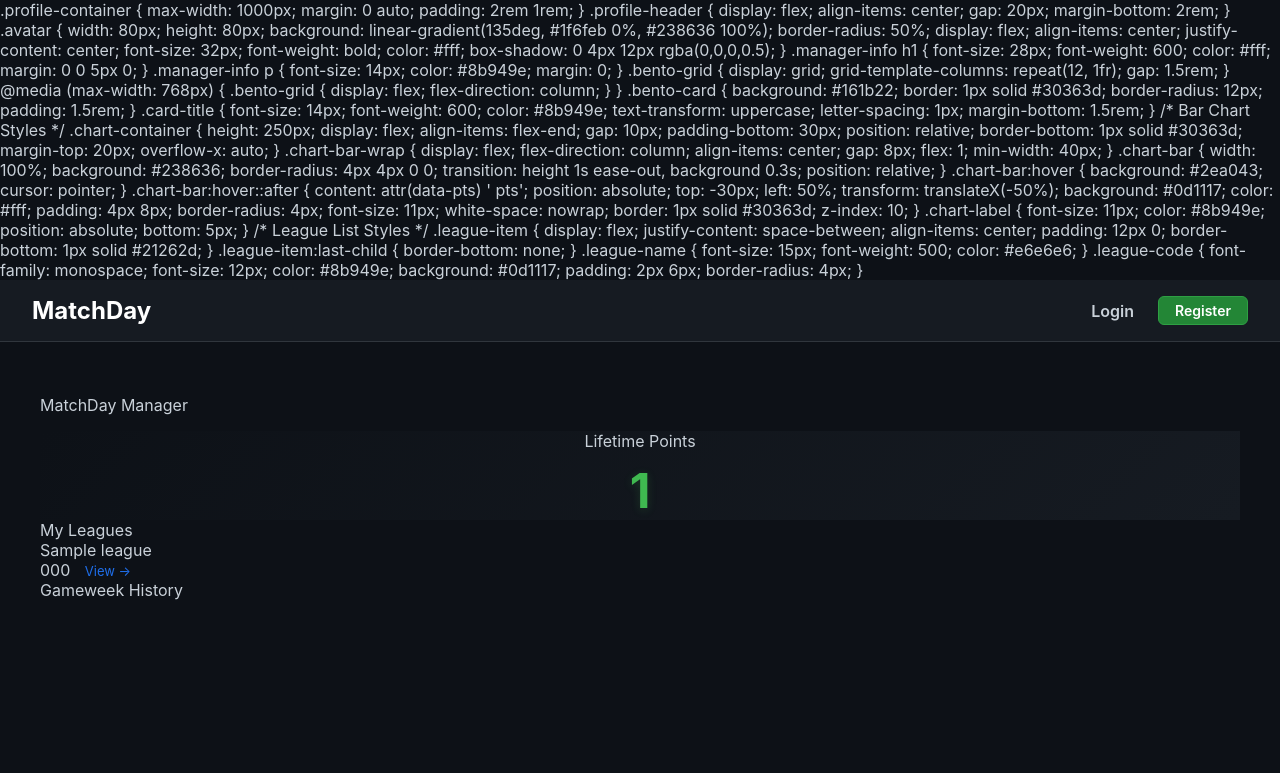
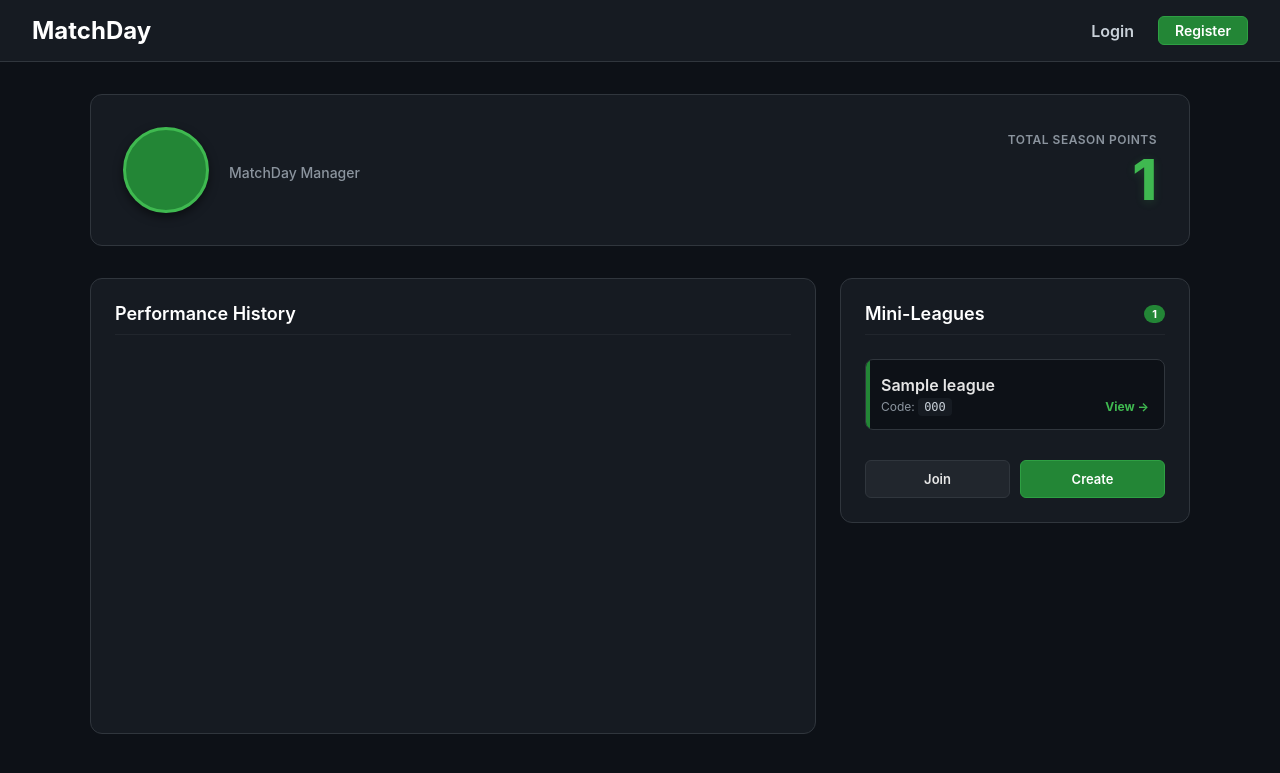
Before and after one commit to papingothegamer/matchday, a Django app: template core/templates/core/profile.html in a window 1280 px wide. Shown: the top 773 px of the page. Run offline with Django 5.2, Linux system fonts and the light colour scheme; tables that the repository leaves empty hold one stand-in row (values such as "Sample post"); the template is opened without the code that fills it: values that come from a table or form of the project are taken from there, most other values are stand-ins (such as "Sample title", 1, 10 or a date in 2020); a map, chart or similar area stays blank.

Commit message:
style(ui): redesign user profile with interactive Chart.js history graph and sleek mini-league cards

```diff
--- a/core/templates/core/profile.html
+++ b/core/templates/core/profile.html
@@ -1,109 +1,153 @@
 {% extends 'core/base.html' %}
-{% block title %}{{ request.user.username }}'s Profile — MatchDay{% endblock %}
+{% block title %}Profile — MatchDay{% endblock %}
 
 {% block extra_style %}
-.profile-container { max-width: 1000px; margin: 0 auto; padding: 2rem 1rem; }
-.profile-header { display: flex; align-items: center; gap: 20px; margin-bottom: 2rem; }
-.avatar { width: 80px; height: 80px; background: linear-gradient(135deg, #1f6feb 0%, #238636 100%); border-radius: 50%; display: flex; align-items: center; justify-content: center; font-size: 32px; font-weight: bold; color: #fff; box-shadow: 0 4px 12px rgba(0,0,0,0.5); }
-.manager-info h1 { font-size: 28px; font-weight: 600; color: #fff; margin: 0 0 5px 0; }
-.manager-info p { font-size: 14px; color: #8b949e; margin: 0; }
+<style>
+  .profile-header { background: #161b22; border: 1px solid #30363d; border-radius: 12px; padding: 2rem; display: flex; align-items: center; justify-content: space-between; margin-bottom: 2rem; flex-wrap: wrap; gap: 20px;}
+  .user-info { display: flex; align-items: center; gap: 20px; }
+  .avatar { width: 80px; height: 80px; background: #238636; color: #fff; border-radius: 50%; display: flex; align-items: center; justify-content: center; font-size: 2.2rem; font-weight: 700; text-transform: uppercase; border: 3px solid #3fb950; box-shadow: 0 4px 10px rgba(0,0,0,0.5);}
+  .username { font-size: 26px; font-weight: 700; color: #fff; margin: 0; }
+  .joined-date { font-size: 14px; color: #8b949e; margin-top: 4px; font-weight: 500;}
+  .total-pts-box { text-align: right; }
+  .total-pts-label { font-size: 12px; color: #8b949e; text-transform: uppercase; font-weight: 600; letter-spacing: 0.5px; }
+  .total-pts-value { font-size: 3.5rem; font-weight: 800; color: #3fb950; line-height: 1; margin-top: 5px; text-shadow: 0 2px 10px rgba(63, 185, 80, 0.2);}
 
-.bento-grid { display: grid; grid-template-columns: repeat(12, 1fr); gap: 1.5rem; }
-@media (max-width: 768px) { .bento-grid { display: flex; flex-direction: column; } }
-.bento-card { background: #161b22; border: 1px solid #30363d; border-radius: 12px; padding: 1.5rem; }
-.card-title { font-size: 14px; font-weight: 600; color: #8b949e; text-transform: uppercase; letter-spacing: 1px; margin-bottom: 1.5rem; }
+  .profile-grid { display: grid; grid-template-columns: 1fr 350px; gap: 1.5rem; align-items: start; }
+  @media (max-width: 900px) { .profile-grid { grid-template-columns: 1fr; } }
 
-/* Bar Chart Styles */
-.chart-container { height: 250px; display: flex; align-items: flex-end; gap: 10px; padding-bottom: 30px; position: relative; border-bottom: 1px solid #30363d; margin-top: 20px; overflow-x: auto; }
-.chart-bar-wrap { display: flex; flex-direction: column; align-items: center; gap: 8px; flex: 1; min-width: 40px; }
-.chart-bar { width: 100%; background: #238636; border-radius: 4px 4px 0 0; transition: height 1s ease-out, background 0.3s; position: relative; }
-.chart-bar:hover { background: #2ea043; cursor: pointer; }
-.chart-bar:hover::after { content: attr(data-pts) ' pts'; position: absolute; top: -30px; left: 50%; transform: translateX(-50%); background: #0d1117; color: #fff; padding: 4px 8px; border-radius: 4px; font-size: 11px; white-space: nowrap; border: 1px solid #30363d; z-index: 10; }
-.chart-label { font-size: 11px; color: #8b949e; position: absolute; bottom: 5px; }
+  .card { background: #161b22; border: 1px solid #30363d; border-radius: 12px; padding: 1.5rem; }
+  .card-title { font-size: 18px; font-weight: 600; color: #fff; margin-bottom: 1.5rem; display: flex; align-items: center; justify-content: space-between; border-bottom: 1px solid #21262d; padding-bottom: 10px;}
 
-/* League List Styles */
-.league-item { display: flex; justify-content: space-between; align-items: center; padding: 12px 0; border-bottom: 1px solid #21262d; }
-.league-item:last-child { border-bottom: none; }
-.league-name { font-size: 15px; font-weight: 500; color: #e6e6e6; }
-.league-code { font-family: monospace; font-size: 12px; color: #8b949e; background: #0d1117; padding: 2px 6px; border-radius: 4px; }
+  .league-card { background: #0d1117; border: 1px solid #30363d; border-radius: 8px; padding: 15px; margin-bottom: 12px; transition: transform 0.2s, border-color 0.2s; display: block; text-decoration: none; position: relative; overflow: hidden;}
+  .league-card:hover { transform: translateY(-2px); border-color: #8b949e; }
+  .league-card::before { content: ''; position: absolute; top: 0; left: 0; width: 4px; height: 100%; background: #238636; }
+  .league-name { font-size: 16px; font-weight: 600; color: #e6e6e6; margin-bottom: 4px;}
+  .league-meta { font-size: 12px; color: #8b949e; display: flex; justify-content: space-between; align-items: center;}
+  .btn-join { display: inline-block; background: #21262d; color: #e6e6e6; border: 1px solid #30363d; padding: 10px 16px; border-radius: 6px; text-decoration: none; font-size: 13px; font-weight: 600; transition: 0.2s; width: 100%; text-align: center; box-sizing: border-box; margin-top: 10px; }
+  .btn-join:hover { background: #30363d; color: #fff; }
+</style>
 {% endblock %}
 
 {% block content %}
-<div class="profile-container">
+<div style="max-width: 1100px; margin: 0 auto;">
+
     <div class="profile-header">
+        <div class="user-info">
             <div class="avatar">{{ request.user.username|make_list|first|upper }}</div>
-    <div class="manager-info">
-      <h1>{{ request.user.username }}</h1>
-      <p>MatchDay Manager</p>
+            <div>
+                <h2 class="username">{{ request.user.username }}</h2>
+                <div class="joined-date">MatchDay Manager</div>
+            </div>
+        </div>
+        <div class="total-pts-box">
+            <div class="total-pts-label">Total Season Points</div>
+            <div class="total-pts-value">{{ total_points }}</div>
         </div>
     </div>
 
-  <div class="bento-grid">
-    <div class="bento-card" style="grid-column: span 4; display: flex; flex-direction: column; justify-content: center; align-items: center; text-align: center; background: linear-gradient(135deg, #0d1117 0%, #161b22 100%);">
-      <div class="card-title" style="margin-bottom: 10px;">Lifetime Points</div>
-      <div style="font-size: 48px; font-weight: bold; color: #3fb950; text-shadow: 0 2px 10px rgba(63, 185, 80, 0.2);">{{ total_points }}</div>
+    <div class="profile-grid">
+        <div class="card">
+            <div class="card-title">Performance History</div>
+            {% if history_data %}
+            <div style="position: relative; height: 350px; width: 100%;">
+                <canvas id="ptsChart"></canvas>
+            </div>
+            {% else %}
+            <div style="text-align: center; color: #8b949e; padding: 4rem 0; font-size: 14px; background: #0d1117; border-radius: 8px; border: 1px solid #21262d;">
+                No match history available yet.<br>Your points will graph here after your first Gameweek!
+            </div>
+            {% endif %}
         </div>
 
-    <div class="bento-card" style="grid-column: span 8;">
-      <div class="card-title">My Leagues</div>
-      {% for lm in user_leagues %}
-      <div class="league-item">
-        <div class="league-name">{{ lm.league.name }}</div>
-        <div>
-          <span class="league-code">{{ lm.league.code }}</span>
-          <a href="/leagues/{{ lm.league.code }/" style="color: #1f6feb; font-size: 13px; text-decoration: none; margin-left: 10px;">View &rarr;</a>
-        </div>
-      </div>
-      {% empty %}
-      <div style="color: #8b949e; font-size: 13px; text-align: center; padding: 1rem 0;">You haven't joined any leagues yet.</div>
-      {% endfor %}
+        <div class="card">
+            <div class="card-title">
+                Mini-Leagues
+                <span style="background: #238636; color: #fff; font-size: 11px; padding: 2px 8px; border-radius: 12px; font-weight: 700;">{{ user_leagues|length }}</span>
             </div>
 
-    <div class="bento-card" style="grid-column: span 12;">
-      <div class="card-title">Gameweek History</div>
-      <div class="chart-container" id="gwChart">
+            {% for l in user_leagues %}
+            <a href="/league/{{ l.league.code }}/" class="league-card">
+                <div class="league-name">{{ l.league.name }}</div>
+                <div class="league-meta">
+                    <span>Code: <code style="background: #161b22; padding: 2px 6px; border-radius: 4px; color: #c9d1d9;">{{ l.league.code }}</code></span>
+                    <span style="color: #3fb950; font-weight: bold;">View &rarr;</span>
                 </div>
-      {% if not history_data %}
-      <div style="color: #8b949e; font-size: 13px; text-align: center; margin-top: -120px;">No gameweek data available yet.</div>
-      {% endif %}
+            </a>
+            {% empty %}
+            <div style="text-align: center; color: #8b949e; padding: 2rem 0; font-size: 13px; background: #0d1117; border-radius: 8px; border: 1px solid #21262d; margin-bottom: 15px;">You haven't joined any leagues.</div>
+            {% endfor %}
+
+            <div style="display: flex; gap: 10px; margin-top: 20px;">
+                <a href="/join-league/" class="btn-join">Join</a>
+                <a href="/create-league/" class="btn-join" style="background: #238636; color: #fff; border-color: #2ea043;">Create</a>
+            </div>
         </div>
     </div>
 </div>
 {% endblock %}
 
 {% block extra_script %}
+<script src="https://cdn.jsdelivr.net/npm/chart.js"></script>
 <script>
-  const historyData = {{ history_data|safe }};
-  const chartContainer = document.getElementById('gwChart');
+document.addEventListener('DOMContentLoaded', function() {
+    const rawData = {{ history_data|safe|default:"[]" }};
+    if (rawData.length > 0) {
+        const labels = rawData.map(d => 'GW ' + d.gw);
+        const data = rawData.map(d => d.pts);
 
-  if (historyData && historyData.length > 0) {
-    // Find the max points to scale the chart proportionally
-    const maxPts = Math.max(...historyData.map(d => d.pts), 1); // Avoid division by zero
-
-    historyData.forEach(data => {
-      const barHeight = (data.pts / maxPts) * 100; // Percentage of container height
-
-      const wrap = document.createElement('div');
-      wrap.className = 'chart-bar-wrap';
-
-      const bar = document.createElement('div');
-      bar.className = 'chart-bar';
-      bar.style.height = '0%'; // Start at 0 for animation
-      bar.setAttribute('data-pts', data.pts);
-
-      // Animate growth after a tiny delay
-      setTimeout(() => {
-        bar.style.height = `${barHeight}%`;
-      }, 100);
-
-      const label = document.createElement('div');
-      label.className = 'chart-label';
-      label.textContent = `GW${data.gw}`;
-
-      wrap.appendChild(bar);
-      wrap.appendChild(label);
-      chartContainer.appendChild(wrap);
+        const ctx = document.getElementById('ptsChart').getContext('2d');
+        new Chart(ctx, {
+            type: 'line',
+            data: {
+                labels: labels,
+                datasets: [{
+                    label: 'Gameweek Points',
+                    data: data,
+                    borderColor: '#3fb950',
+                    backgroundColor: 'rgba(63, 185, 80, 0.1)',
+                    borderWidth: 3,
+                    pointBackgroundColor: '#0d1117',
+                    pointBorderColor: '#3fb950',
+                    pointBorderWidth: 2,
+                    pointRadius: 4,
+                    pointHoverRadius: 6,
+                    fill: true,
+                    tension: 0.3
+                }]
+            },
+            options: {
+                responsive: true,
+                maintainAspectRatio: false,
+                plugins: {
+                    legend: { display: false },
+                    tooltip: {
+                        backgroundColor: '#161b22',
+                        titleColor: '#8b949e',
+                        bodyColor: '#fff',
+                        borderColor: '#30363d',
+                        borderWidth: 1,
+                        padding: 12,
+                        displayColors: false,
+                        titleFont: { size: 13 },
+                        bodyFont: { size: 15, weight: 'bold' },
+                        callbacks: { label: function(context) { return context.parsed.y + ' pts'; } }
+                    }
+                },
+                scales: {
+                    y: {
+                        beginAtZero: true,
+                        grid: { color: '#21262d', drawBorder: false },
+                        ticks: { color: '#8b949e', font: { size: 11 }, padding: 10 }
+                    },
+                    x: {
+                        grid: { display: false, drawBorder: false },
+                        ticks: { color: '#8b949e', font: { size: 11 }, padding: 10 }
+                    }
+                },
+                interaction: { intersect: false, mode: 'index', }
+            }
         });
     }
+});
 </script>
 {% endblock %}
```
Lines whose indentation alone changed are shown as unchanged.
